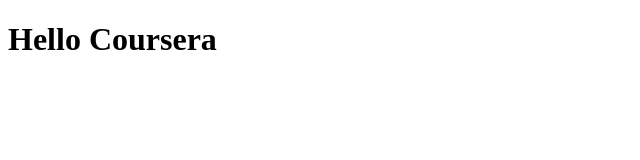
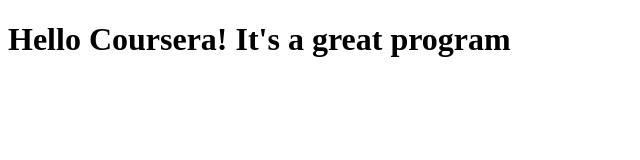
Before and after one commit to nusbaumm/coursera-test, a plain HTML site: page site/index.html in a window 1280 px wide. Shown: the whole page, without its empty margins (0-640 px from the left). Drawn offline with Linux system fonts and the light colour scheme.

Commit message:
Small addition to our page content.

```diff
--- a/site/index.html
+++ b/site/index.html
@@ -4,6 +4,6 @@
 	<title>Hello Coursera</title>
 </head>
 <body>
-<h1>Hello Coursera</h1>
+<h1>Hello Coursera! It's a great program</h1>
 </body>
 </html>
```
